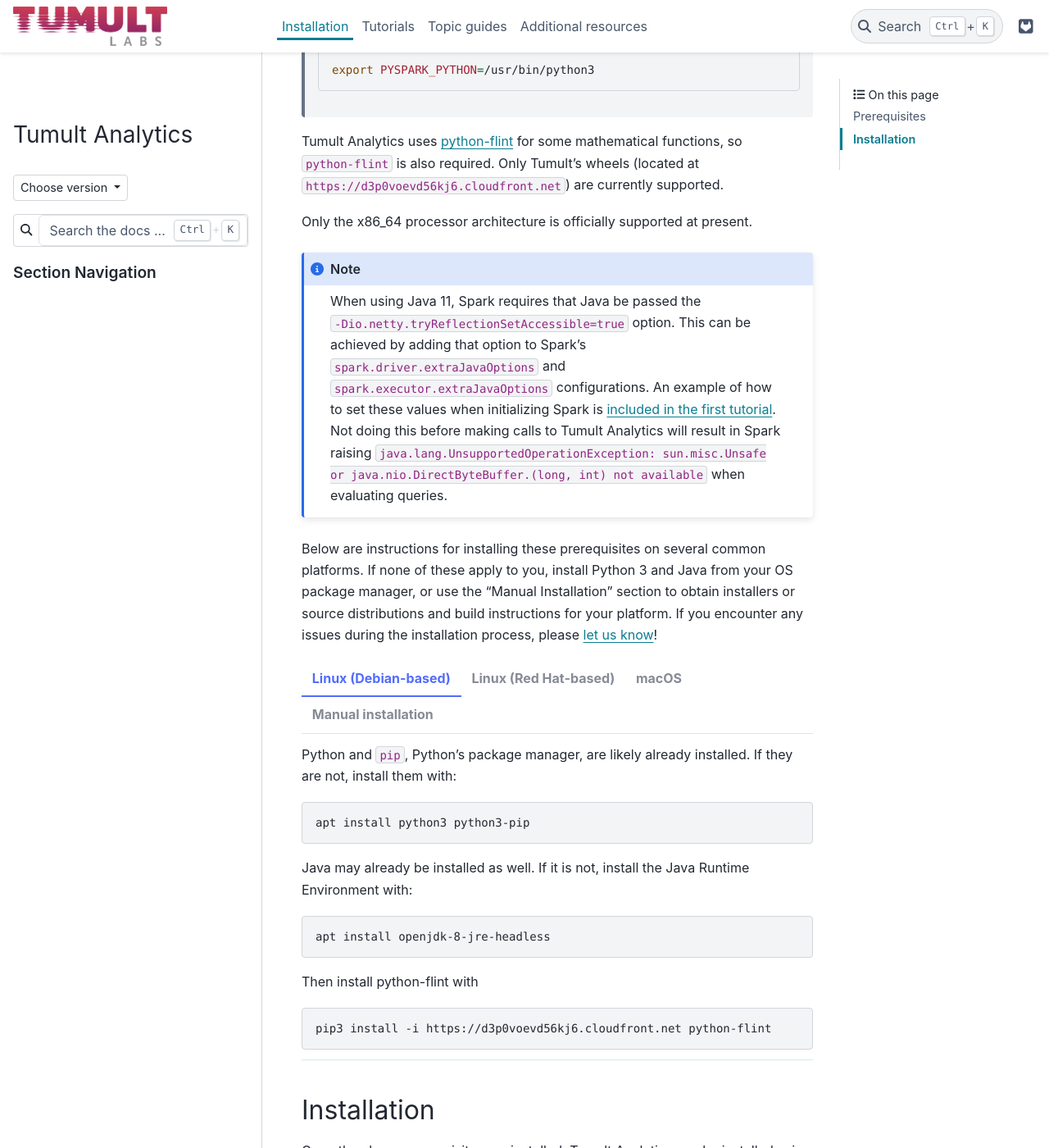
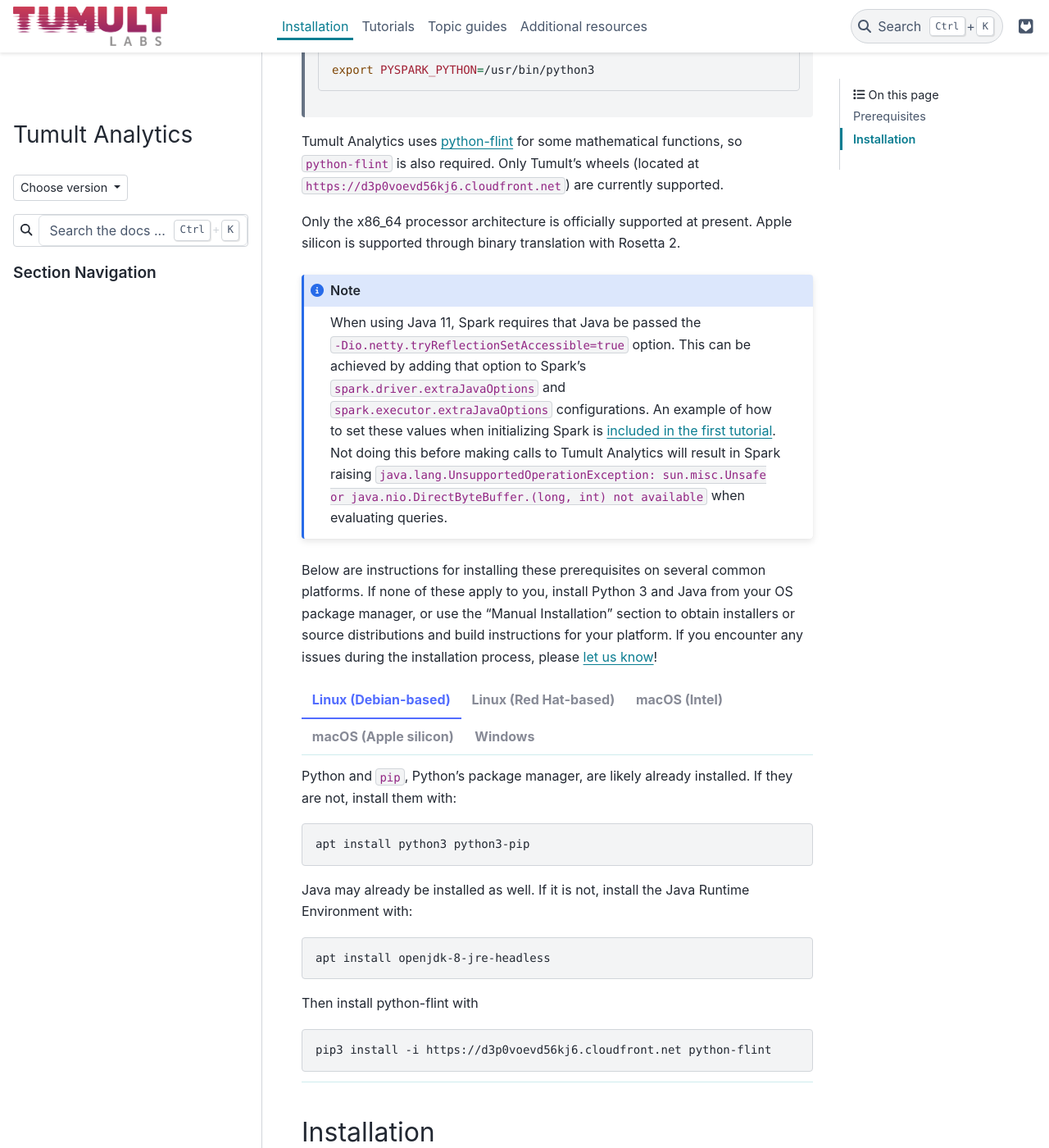
Before and after one commit to opendp/tumult-analytics, a Sphinx documentation site: the page built from doc/installation.rst, in a window 1280 px wide and 1400 px high, scrolled down 643 px. Shown: the whole window at 82% size. Built offline with Sphinx 7.4.7 and the PyData theme 0.15.4, drawn with Linux system fonts in a browser that asks for light colours; pages that are not in the unit, such as notebooks, are missing from menus; some of the changed lines change nothing that is shown.

Commit message:
Adds installation instructions for Apple Silicon and Windows
tumult#1488
tumult#1845

```diff
--- a/doc/installation.rst
+++ b/doc/installation.rst
@@ -14,23 +14,23 @@
 Only Python 3.7 is officially supported at present, though newer versions likely work.
 
 ..
-   TODO: Update this once we support PySpark >3.1.0, as the requirements change.
+    TODO: Update this once we support PySpark >3.1.0, as the requirements change.
 
 Because Tumult Analytics uses PySpark for computation, it also `requires Java 8 or 11 <https://spark.apache.org/docs/3.0.0/index.html#downloading>`__.
 
 
 You may also need to configure pyspark to use the intended Python installation. You can do this by setting the `PYSPARK_PYTHON` environment variable. For example:
 
-   .. code-block:: bash
+    .. code-block:: bash
 
-      export PYSPARK_PYTHON=/usr/bin/python3
+        export PYSPARK_PYTHON=/usr/bin/python3
 
 Tumult Analytics uses `python-flint <https://github.com/fredrik-johansson/python-flint/>`__
 for some mathematical functions, so ``python-flint`` is also required.
 Only Tumult's wheels (located at ``https://d3p0voevd56kj6.cloudfront.net``) are
 currently supported.
 
-Only the x86_64 processor architecture is officially supported at present.
+Only the x86_64 processor architecture is officially supported at present. Apple silicon is supported through binary translation with Rosetta 2.
 
 .. note::
     When using Java 11, Spark requires that Java be passed the ``-Dio.netty.tryReflectionSetAccessible=true`` option.
@@ -44,92 +44,120 @@
 
 .. tabbed:: Linux (Debian-based)
 
-   Python and ``pip``, Python's package manager, are likely already installed.
-   If they are not, install them with:
+    Python and ``pip``, Python's package manager, are likely already installed.
+    If they are not, install them with:
 
-   .. code-block:: bash
+    .. code-block:: bash
 
-      apt install python3 python3-pip
+        apt install python3 python3-pip
 
-   Java may already be installed as well.
-   If it is not, install the Java Runtime Environment with:
+    Java may already be installed as well.
+    If it is not, install the Java Runtime Environment with:
 
-   .. code-block:: bash
+    .. code-block:: bash
 
-      apt install openjdk-8-jre-headless
+        apt install openjdk-8-jre-headless
 
-   Then install python-flint with
+    Then install python-flint with
 
-   .. code-block:: bash
+    .. code-block:: bash
 
-      pip3 install -i https://d3p0voevd56kj6.cloudfront.net python-flint
+        pip3 install -i https://d3p0voevd56kj6.cloudfront.net python-flint
 
 .. tabbed:: Linux (Red Hat-based)
 
-   Python and ``pip``, Python's package manager, may already be installed.
-   On some releases, Python 2 may be installed by default, but not Python 3.
-   To install Python 3, run:
-
-   .. code-block:: bash
-
-      yum install python3 python3-pip
-
-   To install Java, run:
-
-   .. code-block:: bash
-
-      yum install java-1.8.0-openjdk-headless
-
-   Note that despite the package name, this will install Java 8.
-
-   Then install python-flint with
-
-   .. code-block:: bash
-
-      pip3 install -i https://d3p0voevd56kj6.cloudfront.net python-flint
-
-
-.. tabbed:: macOS
-
-   The below instructions assume the use of `Homebrew <https://brew.sh/>`__ for managing packages.
-   If you do not wish to use Homebrew for this, use the "Manual Installation" instructions instead.
-
-   If you do not already have Homebrew, it can be installed with:
+    Python and ``pip``, Python's package manager, may already be installed.
+    On some releases, Python 2 may be installed by default, but not Python 3.
+    To install Python 3, run:
 
     .. code-block:: bash
 
-      /bin/bash -c "$(curl -fsSL https://raw.githubusercontent.com/Homebrew/install/HEAD/install.sh)"
+        yum install python3 python3-pip
 
-   Python may be installed with:
+    To install Java, run:
 
     .. code-block:: bash
 
-      brew install python@3.7
+        yum install java-1.8.0-openjdk-headless
 
-   And Java may be installed with:
+    Note that despite the package name, this will install Java 8.
+
+    Then install python-flint with
 
     .. code-block:: bash
 
-      brew install openjdk@8
-
-   Then install python-flint with
-
-   .. code-block:: bash
-
-      pip3 install -i https://d3p0voevd56kj6.cloudfront.net python-flint
+        pip3 install -i https://d3p0voevd56kj6.cloudfront.net python-flint
 
 
-.. tabbed:: Manual installation
+.. tabbed:: macOS (Intel)
 
-    If Python is not available through your system's package manager, Python installers and source tarballs are available on the `Python downloads page <https://www.python.org/downloads/>`__.
+    The below instructions assume the use of `Homebrew <https://brew.sh/>`__ for managing packages.
+    If you do not wish to use Homebrew for this, use the "Manual Installation" instructions instead.
 
-    `Amazon Corretto <https://aws.amazon.com/corretto/>`__ and `Adoptium <https://adoptium.net>`__ (formerly AdoptOpenJDK) both provide Java distributions based on OpenJDK for a variety of platforms.
-    Their installation instructions are available `here <https://docs.aws.amazon.com/corretto/latest/corretto-17-ug/what-is-corretto-17.html>`__ and `here <https://adoptium.net/installation.html>`__, respectively, so pick one and get it set up before proceeding.
+    If you do not already have Homebrew, it can be installed with:
 
-    ..
-        TODO(#1845): Remove this section once Windows support is added.
+    .. code-block:: bash
 
-    .. attention:: If you are installing on a Windows machine, please install `python-flint <https://fredrikj.net/python-flint/>`__ (see `instructions <https://github.com/fredrik-johansson/python-flint/#installation>`__) before installing Tumult Analytics.
+        /bin/bash -c "$(curl -fsSL https://raw.githubusercontent.com/Homebrew/install/HEAD/install.sh)"
+
+    Python may be installed with:
+
+    .. code-block:: bash
+
+        brew install python@3.7
+
+    And Java may be installed with:
+
+    .. code-block:: bash
+
+        brew install openjdk@8
+
+    Then install python-flint with:
+
+    .. code-block:: bash
+
+        pip3 install -i https://d3p0voevd56kj6.cloudfront.net python-flint
+
+
+.. tabbed:: macOS (Apple silicon)
+
+    Since Python 3.7 is not supported on the Apple silicon processor architecture, you will need to first install `Rosetta 2 <https://support.apple.com/en-us/HT211861>`__ and the x86_64 version of Homebrew.
+
+    If you do not already have Rosetta 2, it can be installed with:
+
+    .. code-block:: bash
+
+        softwareupdate --install-rosetta
+
+    The x86_64 version of Homebrew can be installed with:
+
+    .. code-block:: bash
+
+        arch -x86_64 /bin/bash -c "$(curl -fsSL https://raw.githubusercontent.com/Homebrew/install/master/install.sh)"
+
+    Now, you can install Python 3.7 with:
+
+    .. code-block:: bash
+
+        arch -x86_64 /usr/local/bin/brew install python@3.7
+
+    And Java may be installed with:
+
+    .. code-block:: bash
+
+        arch -x86_64 /usr/local/bin/brew install python@3.7
+
+    Then install python-flint with:
+
+    .. code-block:: bash
+
+        pip3 install -i https://d3p0voevd56kj6.cloudfront.net python-flint
+
+.. tabbed:: Windows
+
+    The only supported way to install Tumult Analytics on Windows is using the `Windows Subsystem for Linux (WSL) <https://docs.microsoft.com/en-us/windows/wsl/about>`__.
+
+    Once you install your preferred Linux distribution with WSL, follow the corresponding Linux installation instructions to get Tumult Core setup.
 
 
 Installation
@@ -139,7 +167,7 @@
 
 .. code-block:: bash
 
-   pip3 install tmlt.analytics
+  pip3 install tmlt.analytics
 
 This will automatically install all of its Python dependencies as well.
 
```
